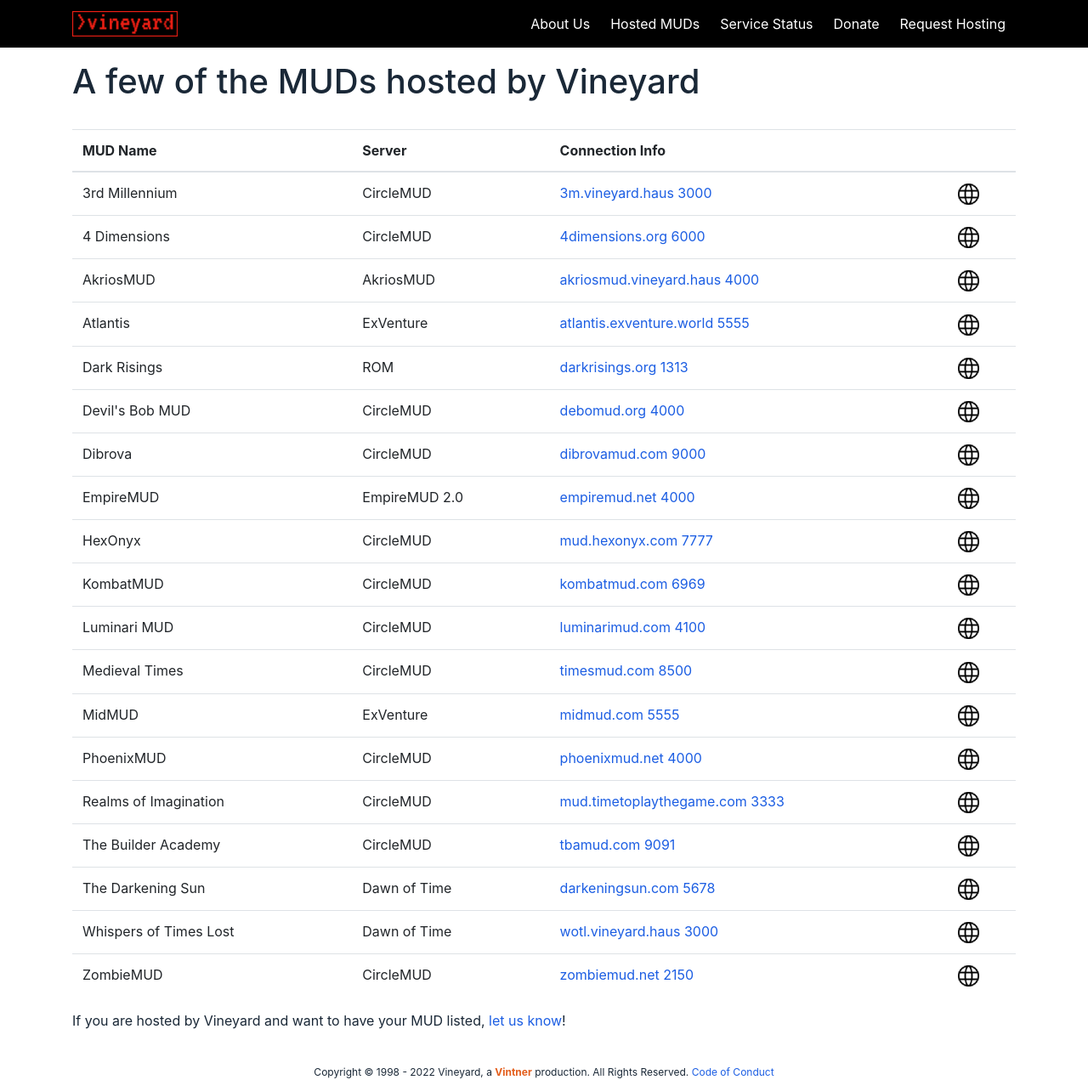
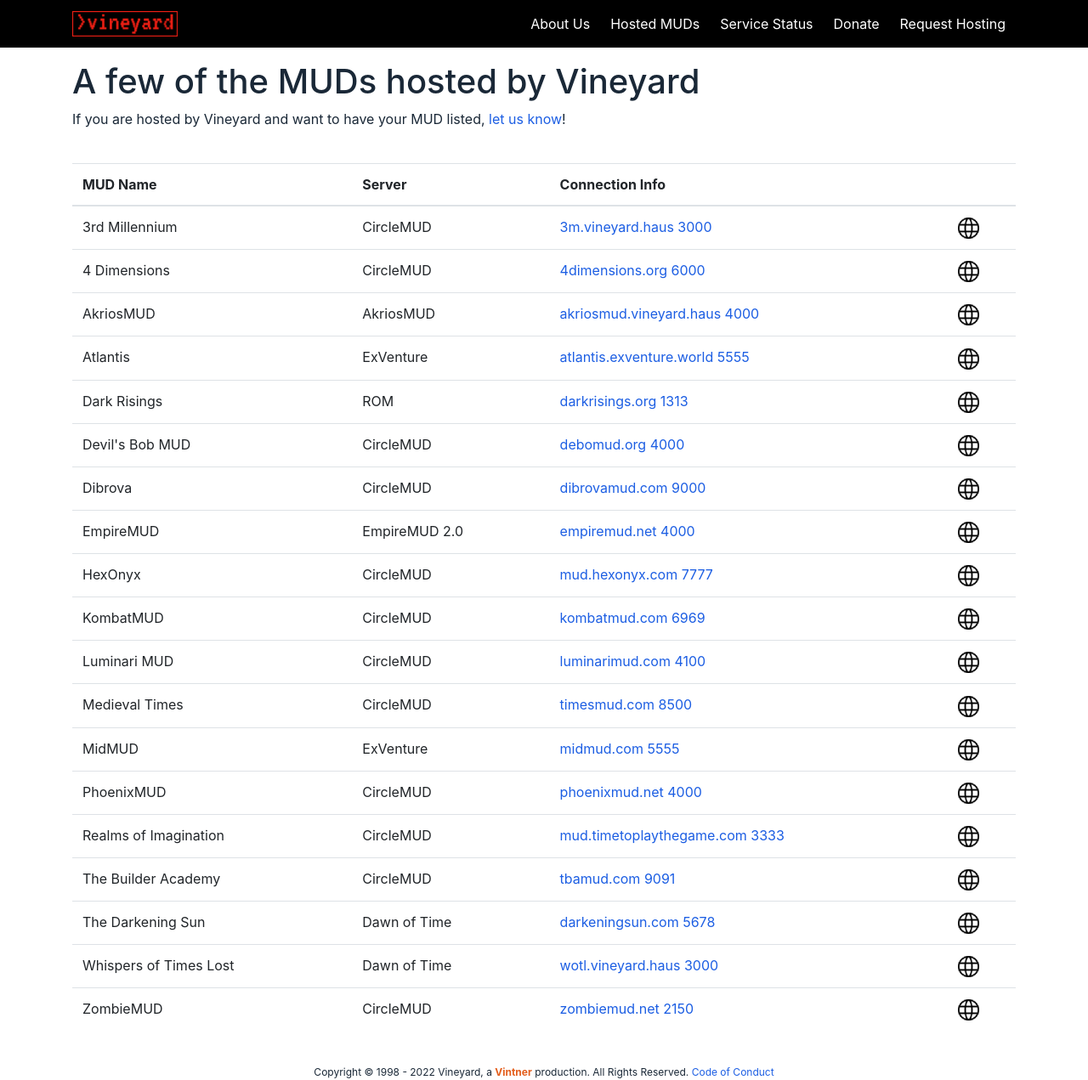
Before and after one commit to vintnerhaus/vineyard.haus, a Jekyll site: the page built from muds.html, in a window 1280 px wide. Shown: the whole page at 85% size. Built offline with Jekyll 4.4.1, drawn with Linux system fonts in a browser that asks for light colours; nearby versions of some CDN libraries; Markdown is read by kramdown in place of the engine named in the settings; some of the changed lines change nothing that is shown.

Commit message:
Update muds.html

```diff
--- a/muds.html
+++ b/muds.html
@@ -3,7 +3,13 @@
 title: MUDs hosted by Vineyard
 ---
 <h1>A few of the MUDs hosted by Vineyard</h1>
-
+<p style="text-align:justify">If you are hosted by Vineyard and want to have your MUD listed,
+  <script language="JavaScript">
+    var username = "hostme";
+    var hostname = "vineyard.haus";
+    var linktext = "let us know";
+    document.write("<a href='" + "mail" + "to:" + username + "@" + hostname + "'>" + linktext + "</a>");
+  </script>!</p>
 <br>
 <center>
   <table class="table">
@@ -27,11 +33,4 @@
   {% endfor %}
 </tbody>
 </table>
-<p style="text-align:justify">If you are hosted by Vineyard and want to have your MUD listed,
-<script language="JavaScript">
-  var username = "hostme";
-  var hostname = "vineyard.haus";
-  var linktext = "let us know";
-  document.write("<a href='" + "mail" + "to:" + username + "@" + hostname + "'>" + linktext + "</a>");
-</script>!</p>
 </center>
```
